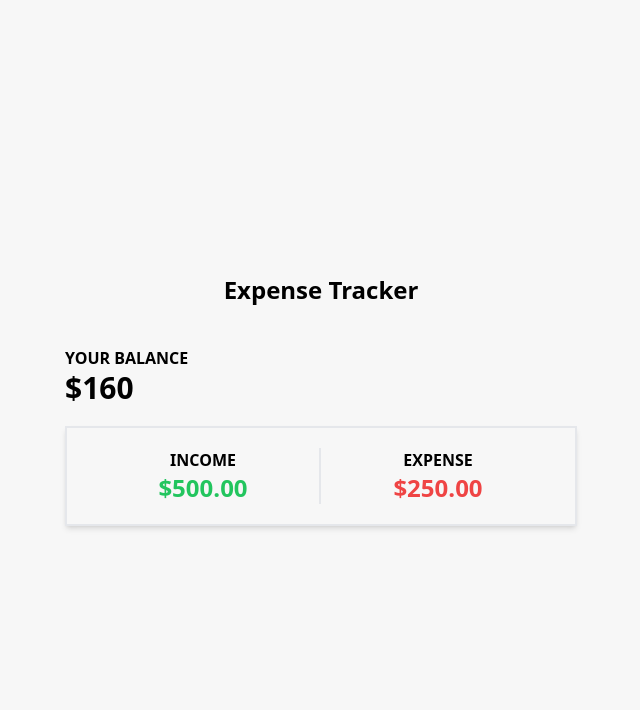
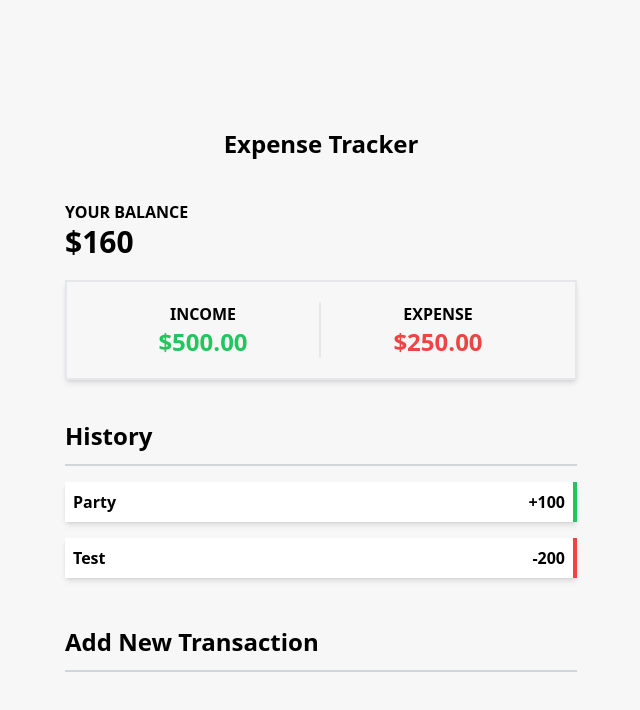
Before and after one commit to Uzairkhan98/Expense-Tracker, a React (Vite) app: page / in a window 1280 px wide. Shown: the top 710 px of the page, without its empty margins (319-959 px from the left). Built offline with nearby package versions, Linux system fonts and the light colour scheme.

Commit message:
Added Transaction form component

```diff
--- a/src/App.jsx
+++ b/src/App.jsx
@@ -1,5 +1,7 @@
 import { BalanceHeader } from "./components/BalanceHeader";
 import { AmountCard } from "./components/AmountCard";
+import { TransactionList } from "./components/TransactionList";
+import { AddTransactionForm } from "./components/AddTransactionForm";
 
 function App() {
   return (
@@ -9,6 +11,8 @@ function App() {
           <h1 className="text-2xl font-semibold">Expense Tracker</h1>
           <BalanceHeader></BalanceHeader>
           <AmountCard></AmountCard>
+          <TransactionList></TransactionList>
+          <AddTransactionForm></AddTransactionForm>
         </div>
       </div>
     </div>
--- /dev/null
+++ b/src/components/AddTransactionForm.jsx
@@ -0,0 +1,11 @@
+import React from "react";
+
+export const AddTransactionForm = () => {
+  return (
+    <div className="w-full flex flex-col mt-8">
+      <h2 className="text-2xl font-semibold capitalize border-b-2 pb-3 border-gray-300">
+        Add new transaction
+      </h2>
+    </div>
+  );
+};
--- /dev/null
+++ b/src/components/TransactionList.jsx
@@ -0,0 +1,47 @@
+import React from "react";
+
+export const TransactionList = () => {
+  return (
+    <div className="mt-10 w-full">
+      <h2 className="text-2xl font-semibold capitalize border-b-2 pb-3 border-gray-300">
+        History
+      </h2>
+      {transactions.map((t) => (
+        <TransactionCard
+          key={t.id}
+          id={t.id}
+          text={t.text}
+          amount={t.amount}
+        ></TransactionCard>
+      ))}
+    </div>
+  );
+};
+
+const TransactionCard = ({ id, text, amount }) => {
+  let color = amount > 0 ? "border-green-500" : "border-red-500";
+  return (
+    <div
+      className={`bg-white w-full flex justify-between p-2 my-4 shadow-md border-r-4 ${color}`}
+    >
+      <p className="font-semibold capitalize">{text}</p>
+      <p className="font-semibold">
+        {amount > 0 && "+"}
+        {amount}
+      </p>
+    </div>
+  );
+};
+
+const transactions = [
+  {
+    id: 0,
+    text: "Party",
+    amount: 100,
+  },
+  {
+    id: 1,
+    text: "Test",
+    amount: -200,
+  },
+];
```
